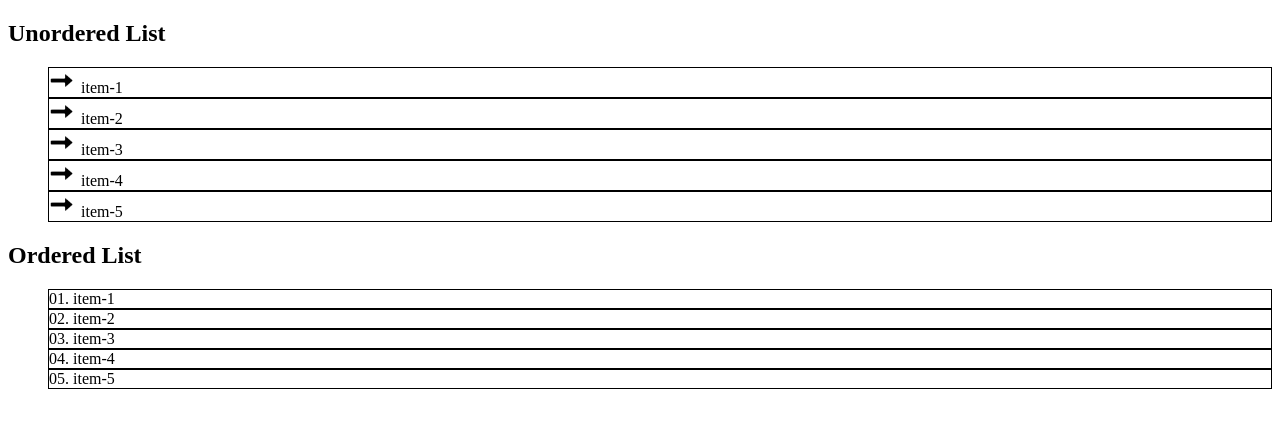
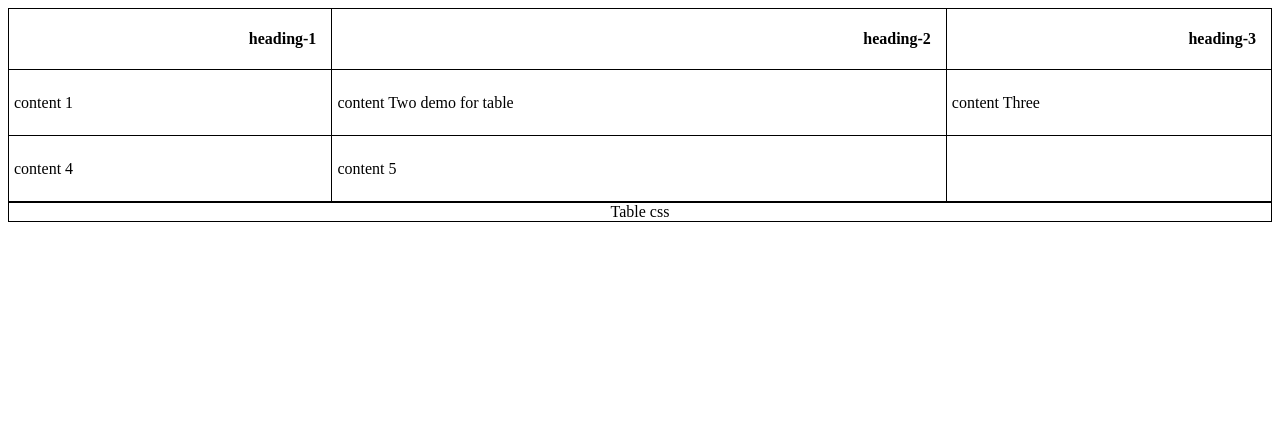
Before and after one commit to ashraf-git/CSS-Tutorial, a plain HTML site: page index.html in a window 1280 px wide. Drawn offline with Linux system fonts and the light colour scheme.

Commit message:
css table

```diff
--- a/index.html
+++ b/index.html
@@ -8,20 +8,22 @@
 </head>
 <body>
 
- <h2>Unordered List</h2>
- <ul>
-   <li>item-1</li>
-   <li>item-2</li>
-   <li>item-3</li>
-   <li>item-4</li>
-   <li>item-5</li>
- </ul>
- <h2>Ordered List</h2>
- <ol>
-   <li>item-1</li>
-   <li>item-2</li>
-   <li>item-3</li>
-   <li>item-4</li>
-   <li>item-5</li>
- </ol>
+<table>
+  <caption>Table css</caption>
+  <tr>
+    <th>heading-1</th>
+    <th>heading-2</th>
+    <th>heading-3</th>
+  </tr>
+  <tr>
+    <td>content 1</td>
+    <td>content Two demo for table</td>
+    <td>content Three</td>
+  </tr>
+  <tr>
+    <td>content 4</td>
+    <td>content 5</td>
+    <td></td>
+  </tr>
+</table>
 </html>
--- a/style.css
+++ b/style.css
@@ -1,13 +1,43 @@
+table{
+    border: 1px solid black;
+    border-collapse: collapse;
+    /* border-spacing: 15px 25px; */
+    empty-cells: hide;
+    width: 100%;
+    table-layout: auto;
+}
+caption{
+    border: 1px solid #000;
+    caption-side: bottom;
+}
 ul{
     /* list-style-type: square; */
-    list-style-image: url("images/arrow.png");
-    list-style-position: inside;
+    /* list-style-image: url("images/arrow.png");
+    list-style-position: inside; */
+
 }
 ol{
     /* list-style-type: upper-alpha; */
-    list-style-type: decimal-leading-zero;
-    list-style-position: inside;
+    /* list-style-type: decimal-leading-zero;
+    list-style-position: inside; */
 }
 li{
+    /* border: 1px solid #000; */
+}
+tr{
     border: 1px solid #000;
+
 }
+th{
+    border: 1px solid #000;
+    height: 30px;
+    padding: 15px;
+    text-align: right;
+}
+td{
+    border: 1px solid #000;
+    height: 55px;
+    padding:5px;
+    text-align: left;
+    vertical-align: middle;
+}
```
